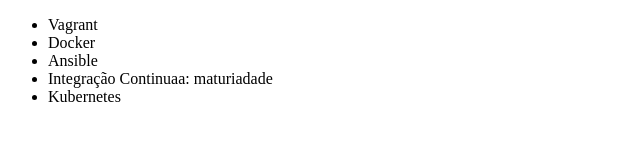
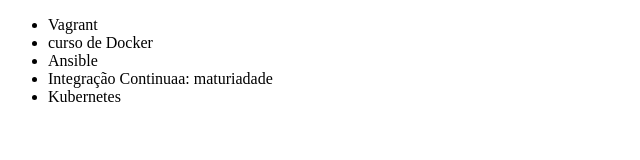
Before and after one commit to rodrigotestegit/alura-git, a plain HTML site: page index.html in a window 1280 px wide. Shown: the full height of the page, 0-640 px from the left. Drawn offline with Linux system fonts and the light colour scheme.

Commit message:
atualizando nome do curso de docker

```diff
--- a/index.html
+++ b/index.html
@@ -7,7 +7,7 @@
 <body>
     <ul>
         <li>Vagrant</li>
-        <li>Docker</li>
+        <li>curso de Docker</li>
         <li>Ansible</li>
         <li>Integração Continuaa: maturiadade</li>
 	<li>Kubernetes</li>
```
